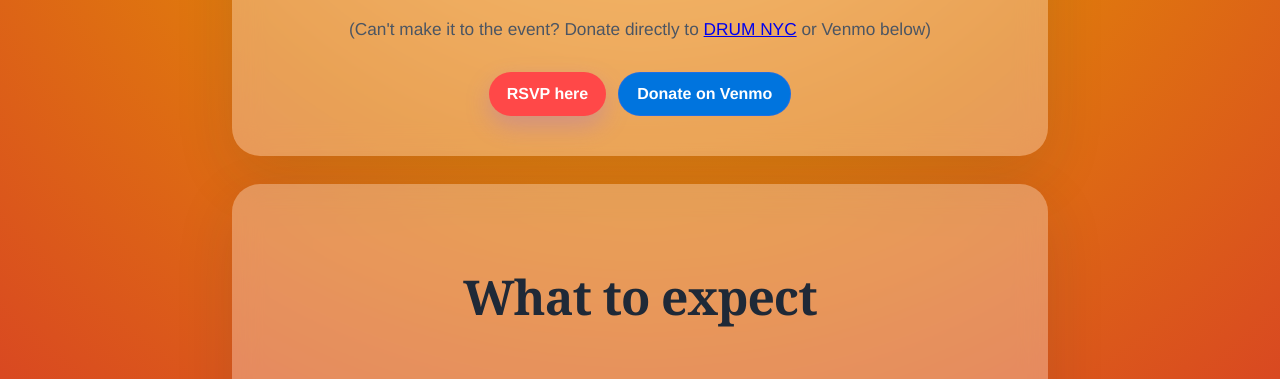
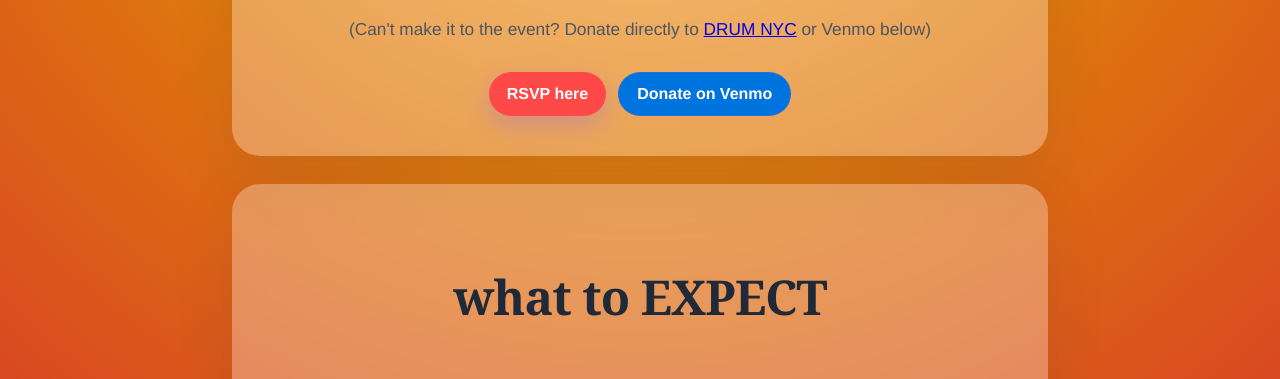
Before and after one commit to faizanv/faizanv.github.io, an Astro site: page /abunDANCE-2026 in a window 1280 px wide. Shown: the part 870-1249 px from the top of the page. Built offline with nearby package versions, Linux system fonts and the light colour scheme; Astro itself is replaced by a stand-in of ours.

Commit message:
what to EXPECT

```diff
--- a/src/pages/abunDANCE-2026.astro
+++ b/src/pages/abunDANCE-2026.astro
@@ -70,7 +70,7 @@ const venmoUrl = "https://account.venmo.com/u/faizanv";
     </section>
 
     <section class="content-card">
-      <h2>What to expect</h2>
+      <h2>what to EXPECT</h2>
       <iframe
         width="100%"
         height="166"
```
